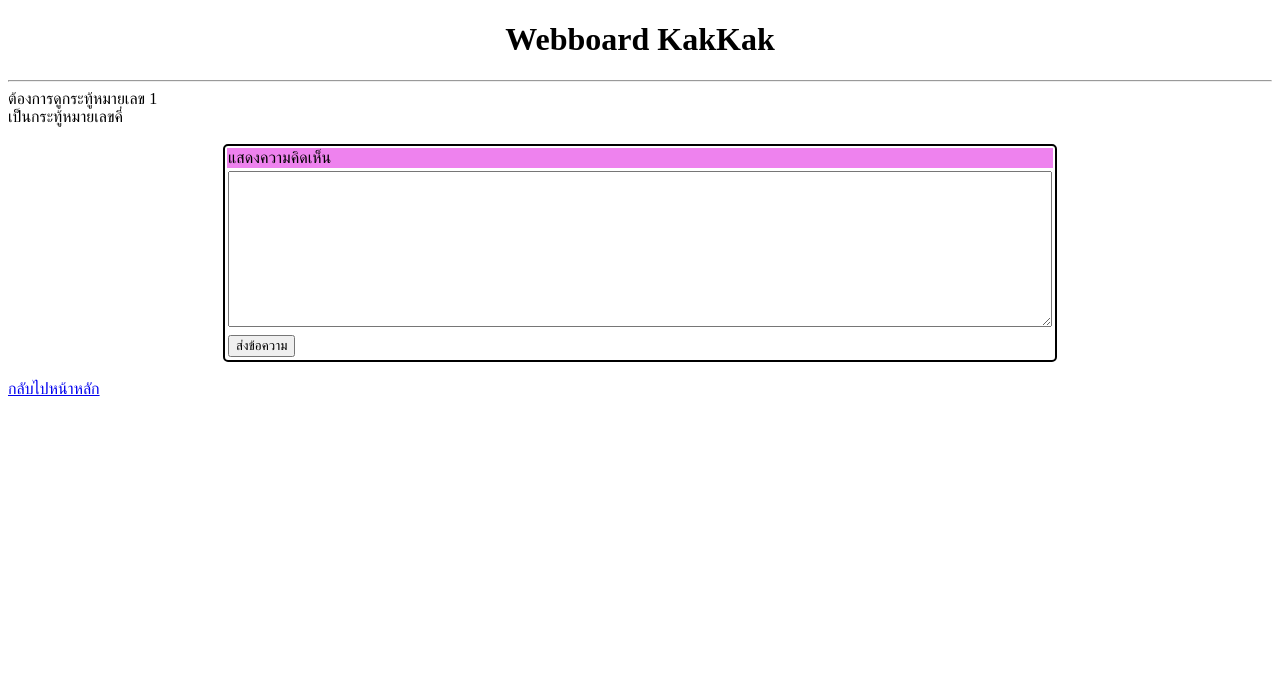
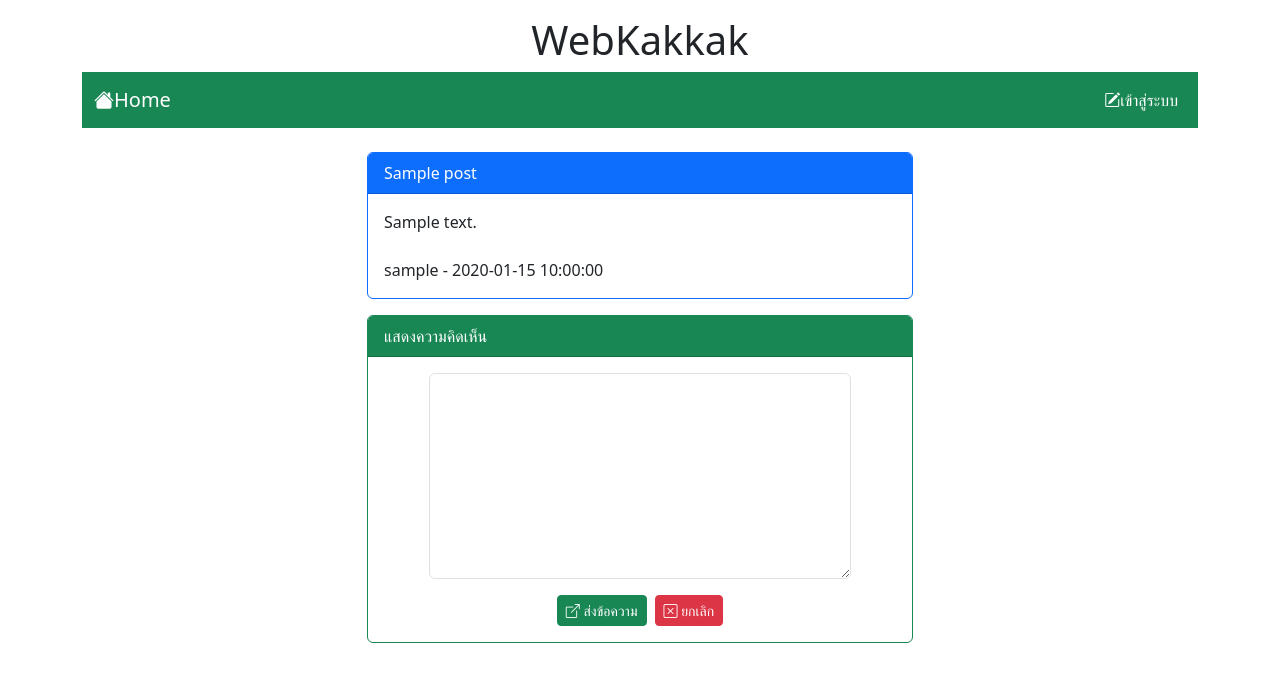
Before and after one commit to Pacharadanai1/Webboard_ECT, a PHP site: page /Webboard_ECT/post.php?id=1 in a window 1280 px wide. Shown: the top 682 px of the page. Run offline with PHP 8.4, Linux system fonts and the light colour scheme; tables that the repository leaves empty hold one stand-in row (values such as "Sample post").

Commit message:
Work 10
Work 10

```diff
--- a/post.php
+++ b/post.php
@@ -5,43 +5,69 @@
     <meta charset="UTF-8">
     <meta name="viewport" content="width=device-width, initial-scale=1.0">
     <title>Document</title>
-    <link rel="stylesheet" href="css/style.css">
+    <link rel="stylesheet" href="https://cdn.jsdelivr.net/npm/bootstrap-icons@1.11.3/font/bootstrap-icons.min.css">
+    <link rel="stylesheet" href="bootstrap-5.3.2-dist/css/bootstrap.min.css">
+    <script src="bootstrap-5.3.2-dist/js/bootstrap.bundle.min.js"></script>
 </head>
 
 <body>
-    <h1>Webboard KakKak</h1>
-    <hr>
-    <div>
-        <?php
-        $id = $_GET['id'];
+    <div class="container-lg">
+        <h1 class="mt-3" style="text-align: center;">WebKakkak</h1>
+        <?php include "nav.php" ?>
+        <div class="row mt-4">
+            <div class="col-lg-3 col-md-2 col-sm-1"></div>
+            <div class="col-lg-6 col-md-8 col-sm-10">
 
-        $e = "คู่";
-        $o = "คี่";
+                <?php
 
-        if (($id % 2) == 0) {
-            echo "ต้องการดูกระทู้หมายเลข $id" . "<BR>";
-            echo "เป็นกระทู้หมายเลข$e" . "<BR>";
-        } else {
-            echo "ต้องการดูกระทู้หมายเลข $id" . "<BR>";
-            echo "เป็นกระทู้หมายเลข$o" . "<BR>";
-        }
-        ?>
-        <table align="center">
-            <tr>
-                <td style="text-align: left; background-color :violet">แสดงความคิดเห็น</td>
-                <br>
-            </tr>
-            <tr>
-                <td><textarea name="message" id="" cols="100" rows="10"></textarea></td>
-            </tr>
-            <tr>
-                <td><input type="submit" value="ส่งข้อความ"></td>
-            </tr>
-        </table>
-        <br>
-        <a href="index.php">กลับไปหน้าหลัก</a>
+                $conn=new PDO("mysql:host=localhost;dbname=webboard;charset=utf8","root","");
+                $sql="SELECT post.title,post.content,post.post_date,user.login
+                        FROM post INNER JOIN user ON (post.user_id=user.id)
+                        WHERE post.id=$_GET[id]";
+                $result=$conn->query($sql);
+                while($row = $result->fetch()){
+                    echo "<div class='card border-primary'>";
+                        echo "<div class='card-header bg-primary text-white'>
+                                $row[title]
+                            </div>";
+                        echo "<div class='card-body'>
+                                $row[content]
+                                <br><br>
+                                $row[login] - $row[post_date]
+                            </div>";
+                    echo "</div>";
+                }
+                ?>
+
+                <div class="card border-success mt-3">
+                    <div class="card-header bg-success text-white">
+                        แสดงความคิดเห็น
+                    </div>
+                    <div class="card-body">
+                        <form action="post_save.php" method="post">
+                            <input type="hidden" name="post_id" value="<?= $_GET['id']; ?>">
+                            <div class="row mb-3 justify-content-center">
+                                <div class="col-lg-10">
+                                    <textarea name="comment" rows="8" class="form-control" required></textarea>
+                                </div>
+                            </div>
+                            <div class="row">
+                                <div class="col-lg-12 d-flex justify-content-center">
+                                    <button type="submit" class="btn btn-success btn-sm text-white">
+                                        <i class="bi bi-box-arrow-up-right"></i> ส่งข้อความ
+                                    </button>
+                                    <button type="reset" class="btn btn-danger btn-sm ms-2">
+                                        <i class="bi bi-x-square"></i> ยกเลิก
+                                    </button>
+                                </div>
+                            </div>
+                        </form>
+                    </div>
+                </div>
+            </div><br>
+        </div>
+        <div class="col-lg-3 col-md-2 col-sm-1"></div>
     </div>
-
 </body>
 
 </html>
--- a/verify.php
+++ b/verify.php
@@ -18,8 +18,8 @@
         $data = $result->fetch(PDO::FETCH_ASSOC);
         $_SESSION['username'] = $data['login'];
         $_SESSION['role'] = $data['role'];
-        $_SESSION['user'] = $data['user'];
-        $_SESSION['id'] = $data['id'];
+        $_SESSION['user_id'] = $data['id'];
+        $_SESSION['id'] =session_id();
         header("location:index.php");
         die();
     }else{
```
Also changed, not shown: index.php (+12 -6 lines), post_save.php (added, +15 -0 lines), register.php (+7 -0 lines), newpost_save.php (line endings or trailing spaces).
